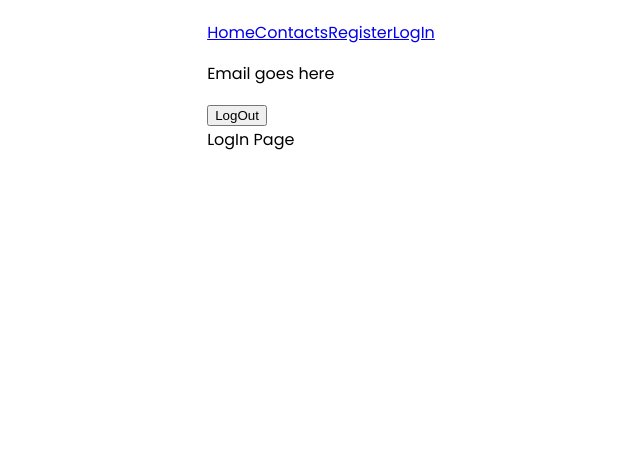
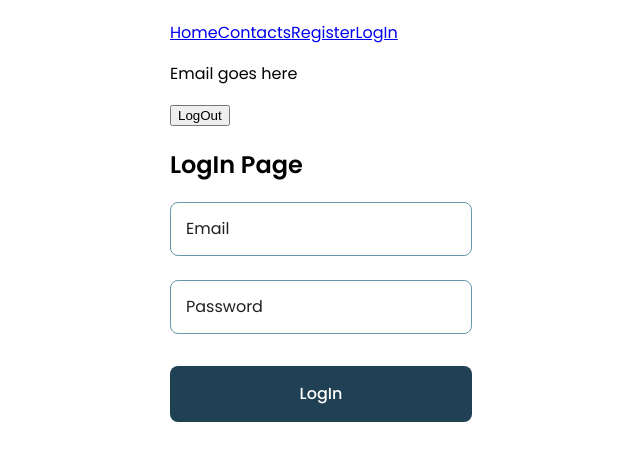
Before and after one commit to mxm-kotyk/Phonebook, a React (Create React App) app: page /goit-react-hw-08-phonebook/login in a window 1280 px wide. Shown: the top 460 px of the page, without its empty margins (319-959 px from the left). Built offline with nearby package versions, Linux system fonts and the light colour scheme; the HTML template or start-up script is replaced by a standard one.

Commit message:
Created rtk api for register and login

```diff
--- a/src/pages/LogInPage.jsx
+++ b/src/pages/LogInPage.jsx
@@ -1,5 +1,91 @@
-function LogInPage() {
-  return <>LogIn Page</>;
-}
+import {
+  AddButton,
+  ErrorText,
+  FieldWrapper,
+  Label,
+  StyledField,
+  StyledForm,
+} from 'components/ContactForm/ContactForm.styled';
+import { useFormik } from 'formik';
+import { useLogInUserMutation } from 'redux/authApi';
+import uniqid from 'uniqid';
+import * as yup from 'yup';
+
+const validationSchema = yup.object({
+  email: yup
+    .string()
+    .email('Invalid email address')
+    .required('Email is required'),
+  password: yup
+    .string()
+    .min(8, 'Password must be 8 characters or more')
+    .required('Password is required'),
+});
+
+const LogInPage = () => {
+  const formik = useFormik({
+    initialValues: { email: '', password: '' },
+    onSubmit: ({ email, password }) => handleSubmit(email, password),
+    validationSchema,
+  });
+
+  const [logInUser, { isLoading, error }] = useLogInUserMutation();
+
+  const emailInputId = uniqid();
+  const passwordInputId = uniqid();
+
+  const handleSubmit = async (email, password) => {
+    formik.resetForm();
+    // try {
+    await logInUser({ email, password }).unwrap();
+    // } catch (error) {
+    //   console.log(error);
+    // }
+    if (error) console.log(error);
+  };
+
+  return (
+    <>
+      <h2>LogIn Page</h2>
+      <StyledForm onSubmit={formik.handleSubmit}>
+        <FieldWrapper>
+          <StyledField
+            className="styled-input"
+            required
+            placeholder="."
+            type="email"
+            name="email"
+            id={emailInputId}
+            onBlur={formik.handleBlur}
+            onChange={formik.handleChange}
+            value={formik.values.email}
+          />
+          <Label htmlFor={emailInputId}>Email</Label>
+          {formik.touched.email && formik.errors.email && (
+            <ErrorText>{formik.errors.email}</ErrorText>
+          )}
+        </FieldWrapper>
+        <FieldWrapper>
+          <StyledField
+            className="styled-input"
+            required
+            placeholder="."
+            type="password"
+            name="password"
+            id={passwordInputId}
+            onBlur={formik.handleBlur}
+            onChange={formik.handleChange}
+            value={formik.values.password}
+          />
+          <Label htmlFor={passwordInputId}>Password</Label>
+          {formik.touched.password && formik.errors.password && (
+            <ErrorText>{formik.errors.password}</ErrorText>
+          )}
+        </FieldWrapper>
+        <AddButton type="submit">LogIn</AddButton>
+      </StyledForm>
+    </>
+  );
+};
 
 export default LogInPage;
--- a/src/pages/RegisterPage.jsx
+++ b/src/pages/RegisterPage.jsx
@@ -7,6 +7,8 @@ import {
   StyledForm,
 } from 'components/ContactForm/ContactForm.styled';
 import { useFormik } from 'formik';
+import { useRegisterUserMutation } from 'redux/authApi';
+import { registerUser } from 'service/connectionsApi';
 import uniqid from 'uniqid';
 import * as yup from 'yup';
 
@@ -28,7 +30,7 @@ const validationSchema = yup.object({
     .required('Password is required'),
 });
 
-function RegisterPage() {
+const RegisterPage = () => {
   const formik = useFormik({
     initialValues: { name: '', email: '', password: '' },
     onSubmit: ({ name, email, password }) =>
@@ -36,14 +38,19 @@ function RegisterPage() {
     validationSchema,
   });
 
-  const handleSubmit = (name, email, password) => {
-    formik.resetForm();
-    console.table({ name, email, password });
-  };
+  const [registerUser, { isLoading, error, data }] = useRegisterUserMutation();
 
   const nameInputId = uniqid();
   const emailInputId = uniqid();
   const passwordInputId = uniqid();
+
+  const handleSubmit = async (name, email, password) => {
+    formik.resetForm();
+    console.log({ name, email, password });
+
+    await registerUser({ name, email, password }).unwrap();
+    console.log(error);
+  };
 
   return (
     <>
@@ -104,6 +111,6 @@ function RegisterPage() {
       </StyledForm>
     </>
   );
-}
+};
 
 export default RegisterPage;
--- /dev/null
+++ b/src/redux/authApi.js
@@ -0,0 +1,88 @@
+import { createApi, fetchBaseQuery } from '@reduxjs/toolkit/query/react';
+import axios from 'axios';
+
+const axiosBaseQuery =
+  ({ baseUrl } = { baseUrl: '' }) =>
+  async ({ url, method, data, params }) => {
+    try {
+      const result = await axios({ url: baseUrl + url, method, data, params });
+      axios.defaults.headers.common.Authorization = `Bearer ${result.data.token}`;
+      console.log(result.data.token);
+      return { data: result.data };
+    } catch (axiosError) {
+      let err = axiosError;
+      return {
+        error: {
+          status: err.response?.status,
+          data: err.message,
+        },
+      };
+    }
+  };
+
+export const authApi = createApi({
+  reducerPath: 'authApi',
+  baseQuery: axiosBaseQuery({
+    baseUrl: 'https://connections-api.herokuapp.com',
+  }),
+  tagTypes: ['Auth'],
+  endpoints: builder => ({
+    registerUser: builder.mutation({
+      query(userData) {
+        return {
+          url: '/users/signup',
+          method: 'POST',
+          data: userData,
+        };
+      },
+      providesTags: ['Auth'],
+    }),
+    logInUser: builder.mutation({
+      query(userData) {
+        return {
+          url: '/users/login',
+          method: 'POST',
+          data: userData,
+        };
+      },
+      transformResponse: response => ({ ...response, isLoggedIn: true }),
+      providesTags: ['Auth'],
+      // async onCacheEntryAdded(
+      //   arg,
+      //   {
+      //     dispatch,
+      //     getState,
+      //     extra,
+      //     requestId,
+      //     cacheEntryRemoved,
+      //     cacheDataLoaded,
+      //     getCacheEntry,
+      //   }
+      // ) {
+      //   console.log(cacheDataLoaded());
+      // },
+    }),
+  }),
+});
+
+// export const authApi = createApi({
+//   reducerPath: 'authApi',
+//   baseQuery: fetchBaseQuery({
+//     baseUrl: 'https://connections-api.herokuapp.com/',
+//   }),
+//   tagTypes: ['Auth'],
+//   endpoints: builder => ({
+//     registerUser: builder.mutation({
+//       query(userData) {
+//         return {
+//           url: '/users/signup',
+//           method: 'POST',
+//           body: userData,
+//         };
+//       },
+//       providesTags: ['Auth'],
+//     }),
+//   }),
+// });
+
+export const { useRegisterUserMutation, useLogInUserMutation } = authApi;
--- a/src/redux/store.js
+++ b/src/redux/store.js
@@ -1,12 +1,16 @@
 import { configureStore } from '@reduxjs/toolkit';
 import { contactsApi } from './contactsApi';
 import { filterReducer } from './filterSlice';
+import { authApi } from './authApi';
 
 export const store = configureStore({
   reducer: {
     [contactsApi.reducerPath]: contactsApi.reducer,
+    [authApi.reducerPath]: authApi.reducer,
     filter: filterReducer,
   },
   middleware: getDefaultMiddleware =>
-    getDefaultMiddleware().concat(contactsApi.middleware),
+    getDefaultMiddleware()
+      .concat(contactsApi.middleware)
+      .concat(authApi.middleware),
 });
--- /dev/null
+++ b/src/service/connectionsApi.js
@@ -0,0 +1,8 @@
+import axios from 'axios';
+
+axios.defaults.baseURL = 'https://connections-api.herokuapp.com/';
+
+export const registerUser = async userData => {
+  const response = await axios.post('/users/signup', userData);
+  console.log(response);
+};
```
